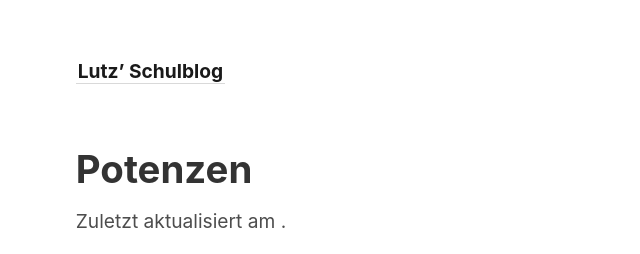
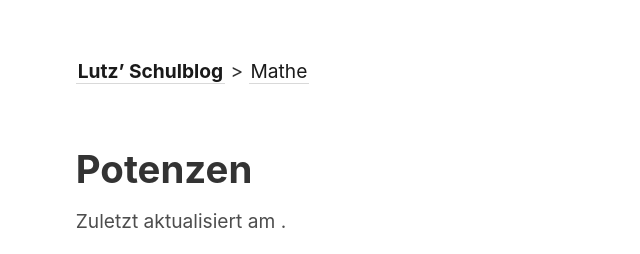
Before and after one commit to lutz-stu/school-blog, a Jekyll site: the page built from _notes/Mathe/potenzen.md, in a window 1280 px wide. Shown: the top 254 px of the page, without its empty margins (1-641 px from the left). Built offline with Jekyll 4.4.1, drawn with Linux system fonts in a browser that asks for light colours.

Commit message:
Add subject breadcrumb in note navigation (#12)
* Initial plan

* Add subject breadcrumb to note navigation

* Exclude subject index from breadcrumb

---------

Co-authored-by: copilot-swe-agent[bot] <198982749+Copilot@users.noreply.github.com>

```diff
--- a/_includes/nav.html
+++ b/_includes/nav.html
@@ -1,3 +1,9 @@
 <div>
     <a class="internal-link" href="{{ site.baseurl }}/"><b>{{ site.title }}</b></a>
+    {% if page.collection == "notes" and page.name != "index.md" %}
+      {% assign subject = page.path | split: "/" | slice: 1, 1 | first %}
+      {% if subject %}
+        &gt; <a class="internal-link" href="{{ site.baseurl }}/{{ subject }}">{{ subject }}</a>
+      {% endif %}
+    {% endif %}
 </div>
```
